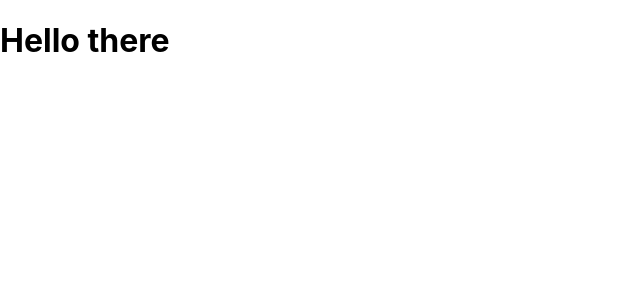
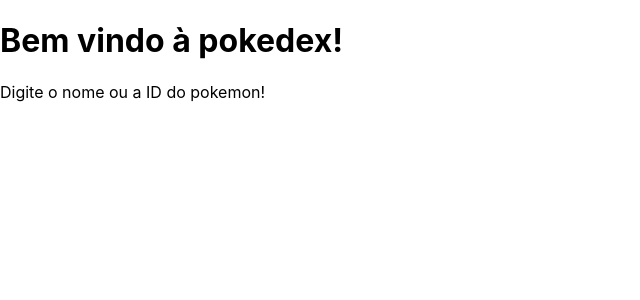
Before and after one commit to cristovaoolegario/pokedex, a React (Create React App) app: page / in a window 1280 px wide. Shown: the top 300 px of the page, without its empty margins (0-640 px from the left). Built offline with nearby package versions, Linux system fonts and the light colour scheme.

Commit message:
Adding welcome messages

```diff
--- a/src/App.js
+++ b/src/App.js
@@ -1,10 +1,11 @@
-import logo from './logo.svg';
+import React, { useState } from "react"
 import './App.css';
 
-function App() {
+const App = () => {
   return (
     <div>
-      <h1>Hello there</h1>
+      <h1>Bem vindo à pokedex!</h1>
+      <p>Digite o nome ou a ID do pokemon!</p>
     </div>
   );
 }
```
Also changed, not shown: 1 other file (tests, documents, lock files or other folders).
